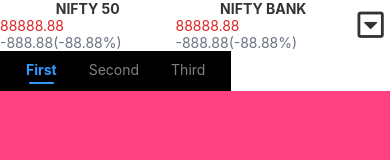
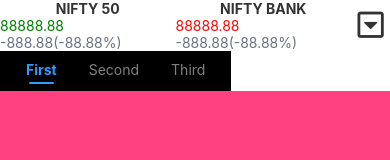
Before and after one commit to ArchitAvd/kite-clone, a React Native app: screen /Watchlist in a window 390 px wide. Shown: the top 160 px of the page. Built offline with nearby package versions, Linux system fonts and the light colour scheme.

Commit message:
fix visual bug

```diff
--- a/src/screens/Watchlist.tsx
+++ b/src/screens/Watchlist.tsx
@@ -7,19 +7,22 @@
 export default function Watchlist() {
   const { colors } = useTheme();
   return (
-    <SafeAreaView className="flex-1" style={{ backgroundColor: colors.background }}>
+    <SafeAreaView
+      className="flex-1"
+      style={{ backgroundColor: colors.background }}
+      edges={['right', 'left', 'top']}>
       <View className="flex-row">
         <View className="items-center " style={{ flexBasis: '45%' }}>
           <Text style={{ color: colors.text, fontWeight: 'bold' }}>NIFTY 50</Text>
           <Text>
-            <Text className="text-red-600">88888.88 </Text>
+            <Text style={{ color: (colors as any).positive }}>88888.88 </Text>
             <Text className="ml-1 text-gray-500"> -888.88(-88.88%)</Text>
           </Text>
         </View>
         <View className="items-center " style={{ flexBasis: '45%' }}>
           <Text style={{ color: colors.text, fontWeight: 'bold' }}>NIFTY BANK</Text>
           <Text>
-            <Text className="text-red-600">88888.88 </Text>
+            <Text style={{color: (colors as any).negative}}>88888.88 </Text>
             <Text className="ml-1 text-gray-500"> -888.88(-88.88%)</Text>
           </Text>
         </View>
--- a/src/themes/index.js
+++ b/src/themes/index.ts
@@ -7,6 +7,8 @@
     primary: '#3498db',
     background: '#ffffff',
     card: '#f5f5f5',
+    positive: '#008000',
+    negative: '#fa0905',
     text: '#333333',
     border: '#cccccc',
     notification: '#ff5252',
@@ -20,6 +22,8 @@
     primary: '#0246f2',
     background: '#121212',
     card: '#1e1e1e',
+    positive: '#32fa05',
+    negative: '#fa0905',
     text: '#ffffff',
     border: '#272727',
     notification: '#ff5252',
```
